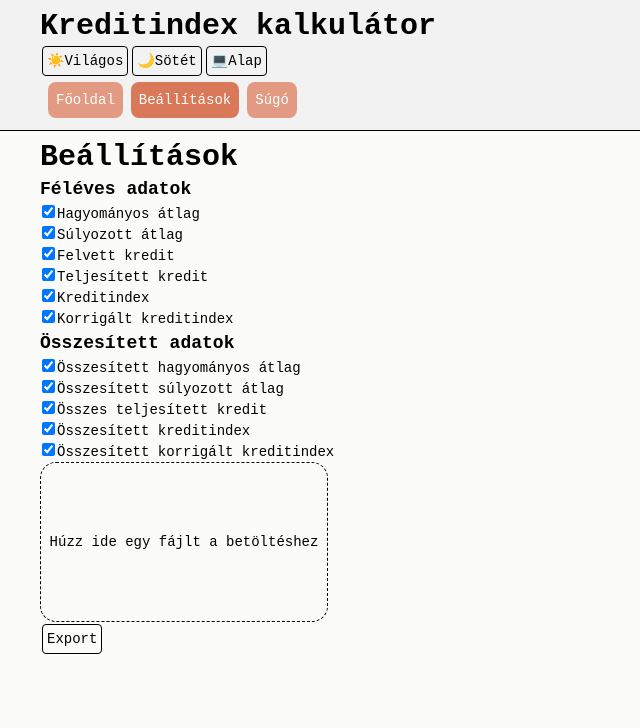
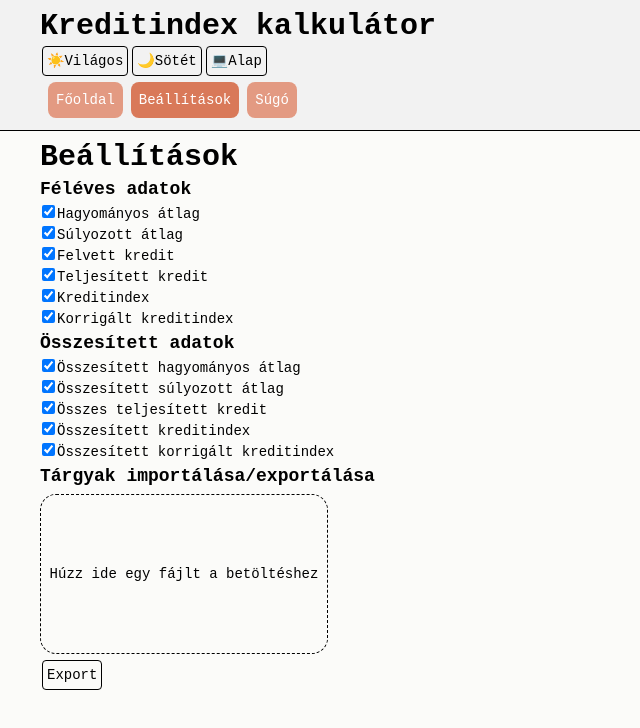
Before and after one commit to janosnagygyorgy/kredit-v2, a React (Vite) app: page /settings in a window 1280 px wide. Shown: the top 728 px of the page, without its empty margins (0-640 px from the left). Built offline with nearby package versions, Linux system fonts and the light colour scheme.

Commit message:
Fix color transitions
Fix #28

```diff
--- a/src/components/DragDropList/DropZone.tsx
+++ b/src/components/DragDropList/DropZone.tsx
@@ -18,7 +18,7 @@ function DropZone({ index, handleOnDrop }: DropZoneProps) {
       onDragOver={(e) => e.preventDefault()}
       className={`flex items-center justify-center text-xs m-0.5
         border-dashed border-1 rounded-sm select-none
-        transition-all duration-100 ease-in-out
+        transition-all duration-100 no-global-transition ease-in-out
         ${isDraggedOver ? "h-5" : "h-1.5 opacity-0"}`}
     >
       Áthelyezés
--- a/src/index.css
+++ b/src/index.css
@@ -39,7 +39,7 @@ body {
   }
 }
 
-body:not(.no-transition) {
+body:not(.no-transition) *:not(.no-global-transition) {
   @apply transition-colors duration-400;
 }
 
--- a/src/pages/home/components/SemesterSelect.tsx
+++ b/src/pages/home/components/SemesterSelect.tsx
@@ -46,7 +46,7 @@ function SemesterSelect({
           />
         </div>
         <div
-          className="grid transition-all duration-300 ease-in-out"
+          className="grid transition-all duration-300 no-global-transition ease-in-out"
           style={{ gridTemplateRows: active ? "1fr" : "0fr" }}
         >
           <div className="overflow-hidden">
--- a/src/pages/settings/components/ImportExport.tsx
+++ b/src/pages/settings/components/ImportExport.tsx
@@ -52,11 +52,12 @@ function ImportExport({ data, onImport }: ImportExportProps) {
   }
 
   return (
-    <>
+    <div>
+      <h2>Tárgyak importálása/exportálása</h2>
       <div
-        className={`h-40 w-2xs flex justify-center items-center cursor-pointer
+        className={`h-40 w-2xs flex justify-center items-center my-1 cursor-pointer
           border-dashed border-1 rounded-2xl
-          transition-all duration-200 ease-in-out
+          transition-all duration-200 no-global-transition ease-in-out
           ${active ? "bg-shadow" : ""}`}
         onClick={handleImportClick}
         onDragEnter={() => setActive(() => true)}
@@ -69,7 +70,6 @@ function ImportExport({ data, onImport }: ImportExportProps) {
       >
         Húzz ide egy fájlt a betöltéshez
       </div>
-
       <div>
         <input
           type="button"
@@ -79,7 +79,7 @@ function ImportExport({ data, onImport }: ImportExportProps) {
           }
         />
       </div>
-    </>
+    </div>
   );
 }
 
```
